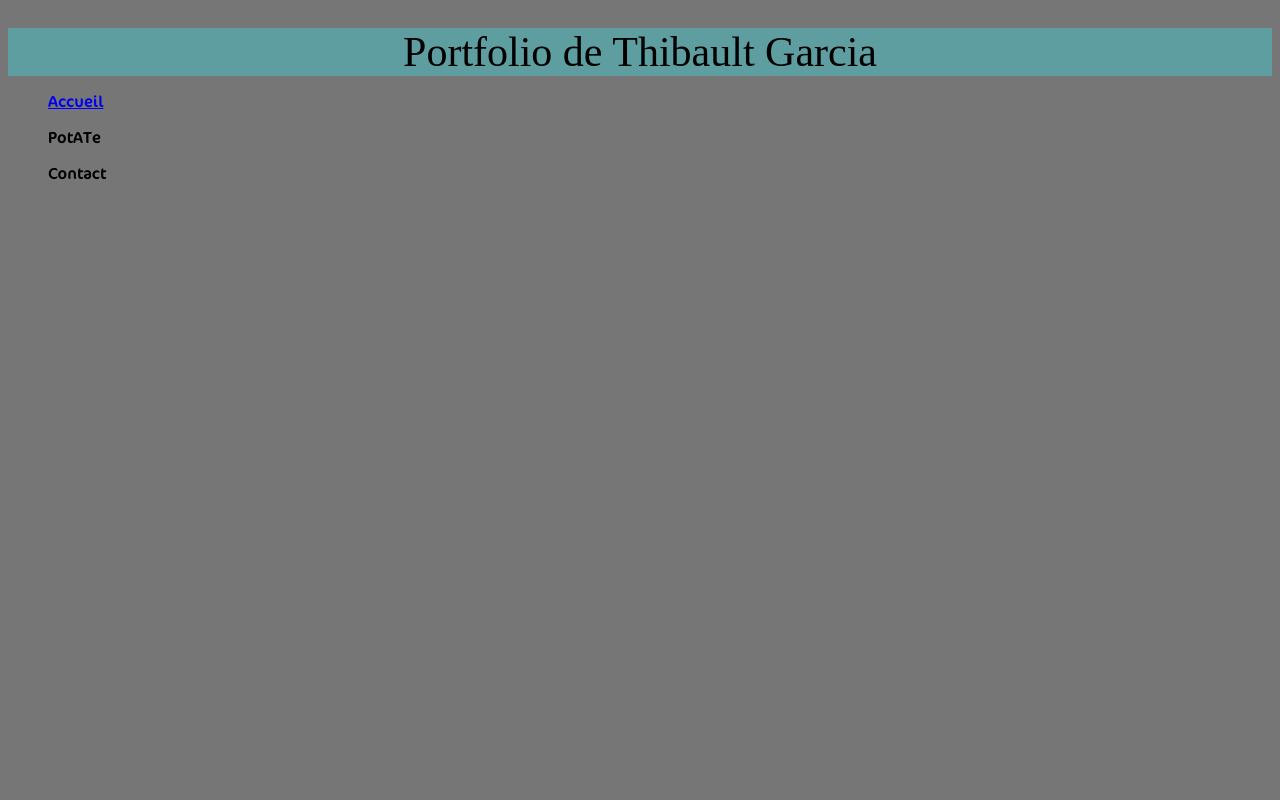
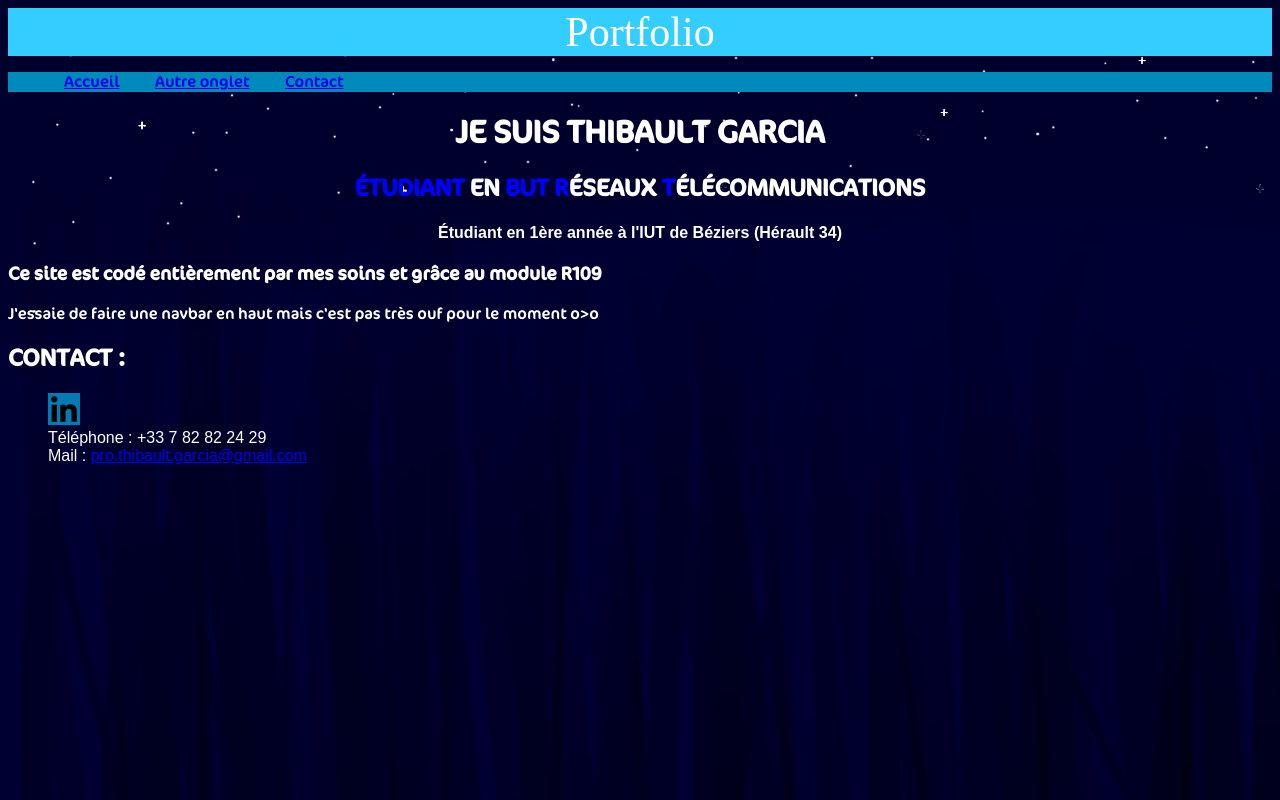
Before and after one commit to ThibaultGarcia/thibaultgarcia.github.io, a plain HTML site: page index.html in a window 1280 px wide. Drawn offline with Linux system fonts and the light colour scheme; a web font is replaced by a local one.

Commit message:
Fonts updated, added images and more code to HTML and CSS

```diff
--- a/index.html
+++ b/index.html
@@ -3,22 +3,58 @@
     <head>
         <link rel="stylesheet" href="style.css">
         <title>Portfolio - Thibault Garcia</title>
-        <img>
+        <link rel="icon" type="image/png" href="/imgs/tg.png" >
     </head>
     <body>
         <header>
-            Portfolio de Thibault Garcia
+            Portfolio
         </header>
-        <div id='navbar'>
+        <div class='navbar'>
                 <ul>
-                    <a href='/index.html'>Accueil</a>
+                    <li>
+                        <a href='/index.html'>Accueil</a>
+                    </li>
+                    <li>
+                        <a href='#test'>Autre onglet</a>
+                    </li>
+                    <li>
+                        <a href="#contact">Contact</a>
+                    </li>
                 </ul>
-                <ul>
-                    PotATe
-                </ul>
-                <ul>
-                    Contact
-                </ul>
+        </div>
+        <div class='intro'>
+            <h1 style='text-align:center'>Je suis Thibault Garcia</h1>
+
+            <h2 style='text-align:center'>
+                <span>Étudiant</span> en
+                <span> BUT </span>
+                <span>R</span>éseaux
+                <span>T</span>élécommunications
+            </h2>
+            <h4 style='text-align:center'>
+                Étudiant en 1ère année à l'IUT de Béziers (Hérault 34)
+            </h4>
+            <h3>
+                Ce site est codé entièrement par mes soins et grâce au module R109
+            </h3>
+            J'essaie de faire une navbar en haut mais c'est pas très ouf pour le moment o>o
+        </div>
+        <div class='contact'>
+            <h2>Contact :</h2>
+            <ul>
+                <li>
+                    <a href='https://www.linkedin.com/in/thib-garcia/' class='linkedin'>
+                        <img src='/imgs/linkedin.png'>
+                    </a>
+                </li>
+                <li>
+                    Téléphone : +33 7 82 82 24 29
+                </li>
+                <li>
+                    Mail :
+                    <a href='mailto:pro.thibault.garcia@gmail.com'>pro.thibault.garcia@gmail.com</a>
+                </li>
+            </ul>
         </div>
     </body>
 </html>
--- a/style.css
+++ b/style.css
@@ -2,33 +2,66 @@
     font-family: 'FFCocon';
     src: url('/fonts/cocon-regular.otf')
 }
-
 @font-face {
     font-family: 'Genshin';
     src: url('/fonts/zh-cn.ttf')
 }
 
 body {
-    background-color:rgb(118, 118, 118);
+    background-color:rgb(180, 180, 180);
     font-family:'FFCocon';
+    color:white;
+    background-image: url(/imgs/space.png);
     }
 
 header {
     height:auto;
     width:auto;
-    background-color:cadetblue;
+    background-color:#34CDFF;
     text-align:center;
     font-family:'Genshin';
     font-size:42px;
 }
 
-navbar {
-    height: 30px;
-    width: auto;
-    background-color: rgb(80, 200, 255);
+.navbar {
+    list-style-type:none;
+    background-color: #008abc;
+    margin: 0;
+    padding: 0;
+    text-decoration: none;
+    height:auto;
+    width:100%;
 }
 
-navbar ul{
+.navbar li {
+    display:inline;
+    padding: 14px 16px;
+}
+
+.navbar li a:hover{
+    background-color:#111
+}
+
+.intro h1, h2{
+    text-transform: uppercase;
+}
+
+.intro h2 span{
+    color:rgb(0, 0, 255);
+}
+
+.intro h4 {
+    font-family:Arial;
+}
+
+.linkedin img {
+    background: #007bb5;
+    color: white;
+    width:32px;
+    height:32px;
+  }
+
+.contact ul {
     list-style-type:none;
-    text-decoration:none;
+    font-family:'Arial';
 }
```
Also changed, not shown: imgs/SPACE.png (added), imgs/linkedin.png (added), imgs/tg.png (added).
